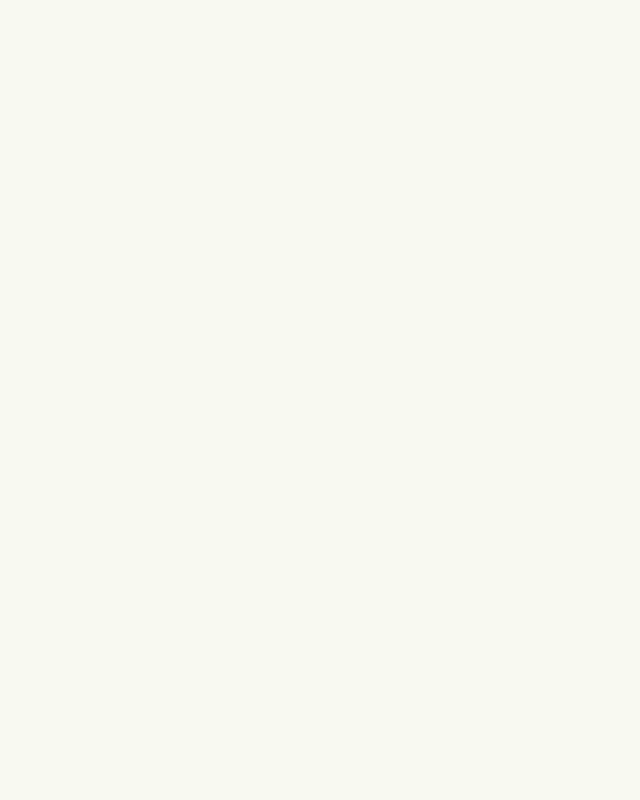
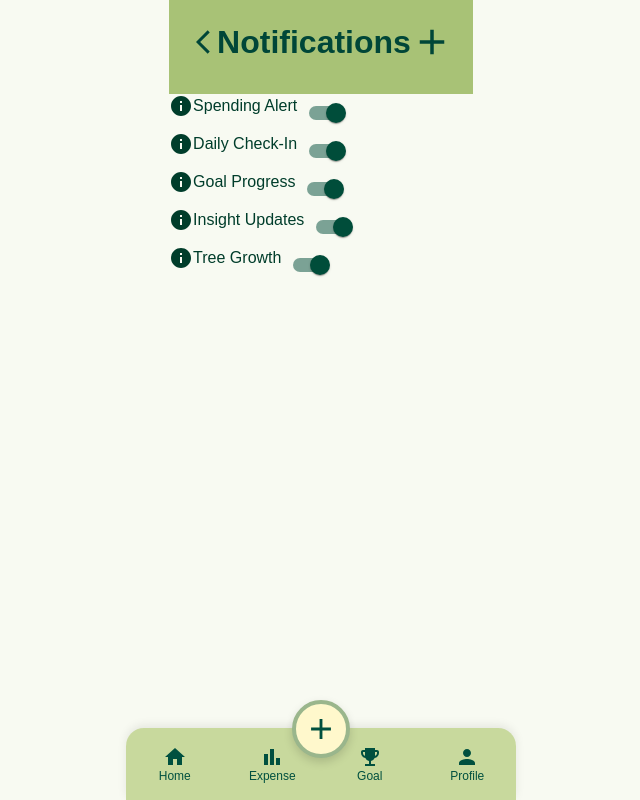
Before and after one commit to G4-Expense-Tracker/4G-Expense-Tracker, a React (Vite) app in the folder canopy-FRONTEND/: page /notifications in a window 1280 px wide. Before the commit this address had no page. Shown: the whole page, without its empty margins (319-959 px from the left). Built offline with nearby package versions, Linux system fonts and the light colour scheme.

Commit message:
notification page made

```diff
--- a/canopy-FRONTEND/src/App.jsx
+++ b/canopy-FRONTEND/src/App.jsx
@@ -19,6 +19,7 @@ import AccountPage from "./components/profile_pages/account/AccountPage";
 import ProfilePage from "./components/profile_pages/profileandlogout/ProfilePage";
 import LogoutPage from "./components/profile_pages/profileandlogout/LogoutPage";
 import Language from "./components/profile_pages/Language";
+import Notification from "./components/profile_pages/notifications/Notification";
 
 function App() {
   return (
@@ -41,6 +42,7 @@ function App() {
         <Route path="/profile" element={<ProfilePage />} />
         <Route path="/logout" element={<LogoutPage />} />
         <Route path="/language" element={<Language />} />
+        <Route path="/notifications" element={<Notification />} />
 
 
       </Routes>
--- /dev/null
+++ b/canopy-FRONTEND/src/components/profile_pages/notifications/Notification.jsx
@@ -0,0 +1,33 @@
+import { Box } from "@mui/material"
+import Header from "../Header"
+import FooterNav from "../../Footer/FooterNav"
+import ListItem from "./listItem"
+
+function Notification() {
+
+    const notifs = [
+        "Spending Alert",
+        "Daily Check-In",
+        "Goal Progress",
+        "Insight Updates",
+        "Tree Growth"
+    ]
+    return (
+        <Box>
+
+            <Header title="Notifications" />
+
+            {notifs.map((notif, index) => (
+                <ListItem
+                    key={index}
+                    notification={notif}
+                />
+            ))}
+
+            <FooterNav />
+
+        </Box>
+    )
+}
+
+export default Notification
--- /dev/null
+++ b/canopy-FRONTEND/src/components/profile_pages/notifications/listItem.jsx
@@ -0,0 +1,25 @@
+import InfoIcon from '@mui/icons-material/Info';
+import { Box, Typography } from '@mui/material';
+import Switch from '@mui/material/Switch';
+
+
+function ListItem({ notification }){
+    return (
+        <Box
+        sx={{
+            display:"flex"
+        }}>
+
+            <InfoIcon/>
+
+            <Typography variant="body1" component="p">
+                { notification }
+            </Typography>
+
+            <Switch defaultChecked/>
+
+        </Box>
+    )
+}
+
+export default ListItem
```
